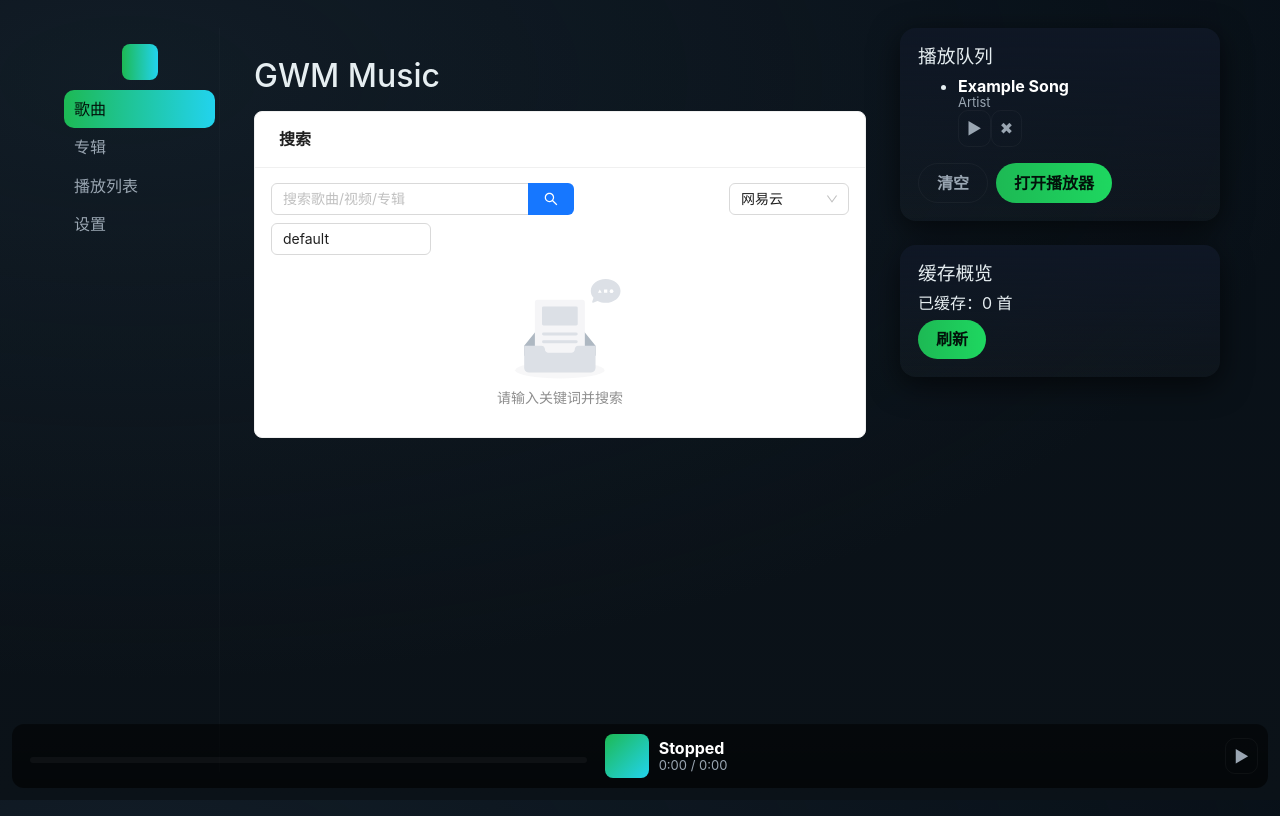
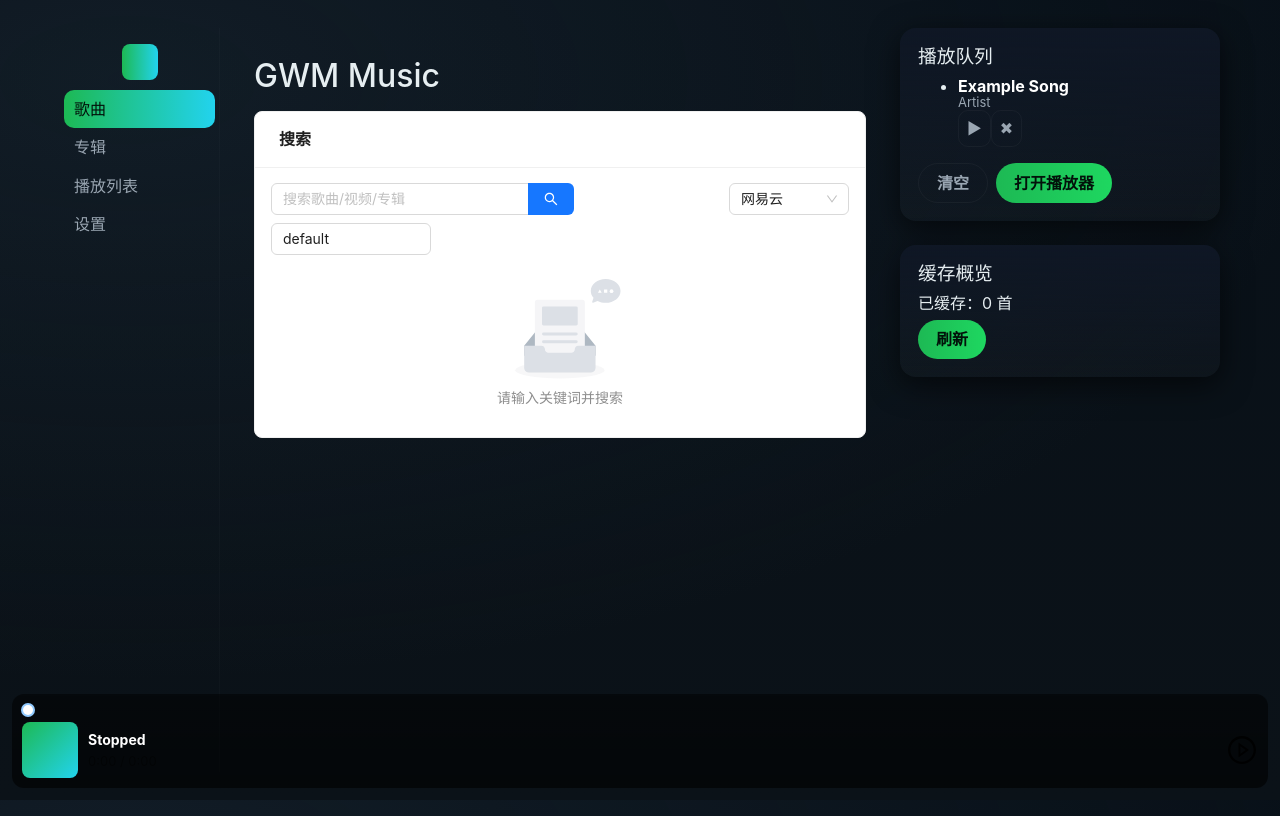
Before and after one commit to zhanggaolei001/GWMMusic, a React (Vite) app in the folder web/: page / in a window 1280 px wide. Built offline with nearby package versions, Linux system fonts and the light colour scheme.

Commit message:
refactor(web): Player to AntD controls (POC)

```diff
--- a/web/src/components/Player.tsx
+++ b/web/src/components/Player.tsx
@@ -1,4 +1,6 @@
-import React, { useEffect, useRef, useState, useImperativeHandle, forwardRef } from 'react';
+import React, { useEffect, useMemo, useRef, useState, useImperativeHandle, forwardRef } from 'react';
+import { Button, Slider, Space, Typography } from 'antd';
+import { PauseCircleOutlined, PlayCircleOutlined } from '@ant-design/icons';
 import { useAudio } from '../hooks/useAudio';
 
 type Props = {
@@ -18,6 +20,7 @@ export const Player = forwardRef<PlayerHandle, Props>(({ audioSrc, audioKey, onE
     const { audioRef, playing, progress, currentTime, duration, play: playAudio, pause, toggle, setSrc, seek } = useAudio(null);
     const lastPlaySrc = useRef<string | null>(null);
     const lastPlayAt = useRef<number>(0);
+    const [seekingValue, setSeekingValue] = useState<number | null>(null);
 
     // sync external audioSrc prop into hook
     useEffect(() => {
@@ -86,60 +89,9 @@ export const Player = forwardRef<PlayerHandle, Props>(({ audioSrc, audioKey, onE
         }
     }, [play, playAudio, pause]);
 
-    const onSeekClick = (e: React.MouseEvent<HTMLDivElement>) => {
-        const el = e.currentTarget as HTMLDivElement;
-        const rect = el.getBoundingClientRect();
-        const x = e.clientX - rect.left;
-        const pct = Math.max(0, Math.min(1, x / rect.width));
-        const seconds = (duration || 0) * pct;
-        seek(seconds);
-    };
-
-    // pointer drag / touch support
-    const dragging = useRef(false);
-    const progressRef = useRef<HTMLDivElement | null>(null);
-    const [showTooltip, setShowTooltip] = useState(false);
-    const [tooltipPct, setTooltipPct] = useState(0);
-    const [tooltipTime, setTooltipTime] = useState(0);
-    const lastSeekAt = useRef(0);
-    const onPointerDown = (e: React.PointerEvent<HTMLDivElement>) => {
-        const el = e.currentTarget as HTMLDivElement;
-        (e.target as Element).setPointerCapture?.(e.pointerId);
-        dragging.current = true;
-        const rect = el.getBoundingClientRect();
-        const x = e.clientX - rect.left;
-        const pct = Math.max(0, Math.min(1, x / rect.width));
-        const secs = (duration || 0) * pct;
-        setTooltipPct(pct);
-        setTooltipTime(secs);
-        setShowTooltip(true);
-        const now = Date.now();
-        if (now - lastSeekAt.current >= 50) { seek(secs); lastSeekAt.current = now; }
-    };
-    const onPointerMove = (e: React.PointerEvent<HTMLDivElement>) => {
-        if (!dragging.current) return;
-        const el = e.currentTarget as HTMLDivElement;
-        const rect = el.getBoundingClientRect();
-        const x = e.clientX - rect.left;
-        const pct = Math.max(0, Math.min(1, x / rect.width));
-        const secs = (duration || 0) * pct;
-        setTooltipPct(pct);
-        setTooltipTime(secs);
-        const now = Date.now();
-        if (now - lastSeekAt.current >= 50) { seek(secs); lastSeekAt.current = now; }
-    };
-    const onPointerUp = (e: React.PointerEvent<HTMLDivElement>) => {
-        dragging.current = false;
-        try { (e.target as Element).releasePointerCapture?.(e.pointerId); } catch (e) { }
-        // final seek to ensure precise position
-        const el = e.currentTarget as HTMLDivElement;
-        const rect = el.getBoundingClientRect();
-        const x = e.clientX - rect.left;
-        const pct = Math.max(0, Math.min(1, x / rect.width));
-        const secs = (duration || 0) * pct;
-        seek(secs);
-        setTimeout(() => setShowTooltip(false), 150);
-    };
+    const safeDuration = useMemo(() => (Number.isFinite(duration) && duration > 0 ? duration : 0), [duration]);
+    const sliderMax = safeDuration || 1;
+    const sliderValue = seekingValue !== null ? seekingValue : (Number.isFinite(currentTime) ? currentTime : 0);
 
     const formatTime = (t: number) => {
         if (!isFinite(t) || t <= 0) return '0:00';
@@ -157,20 +109,41 @@ export const Player = forwardRef<PlayerHandle, Props>(({ audioSrc, audioKey, onE
             <audio ref={audioRef} key={audioKey} controls={false} className="player-audio-hidden" />
 
             <div className="player-footer" role="region" aria-label="mini-player">
-                <div ref={progressRef} className="player-progress" style={{ height: 6, background: 'rgba(255,255,255,0.04)', borderRadius: 6, marginTop: 8, marginRight: 8 }} onClick={onSeekClick} onPointerDown={onPointerDown} onPointerMove={onPointerMove} onPointerUp={onPointerUp}>
-                    <div style={{ width: `${progress}%`, height: '100%', background: 'linear-gradient(90deg,var(--accent),var(--accent-2))', borderRadius: 6 }} />
-                    {showTooltip && (
-                        <div className="player-progress-tooltip" style={{ left: `${tooltipPct * 100}%` }}>{formatTime(tooltipTime)}</div>
-                    )}
-                </div>
-                <div className="player-art" style={{ width: 44, height: 44, borderRadius: 8, background: 'linear-gradient(135deg,var(--accent),var(--accent-2))' }} />
-                <div style={{ display: 'flex', flexDirection: 'column', flex: 1 }}>
-                    <div className="player-title">{currentTrack?.name || currentTrack?.raw?.name || (audioSrc ? 'Playing' : 'Stopped')}</div>
-                    <div className="player-sub small muted">{artistsText ?? (formatTime(currentTime) + ' / ' + formatTime(duration))}</div>
-                </div>
-                <div className="player-controls">
-                    <button className="action-btn" onClick={togglePlay} aria-label="toggle-play">{playing ? '⏸' : '▶'}</button>
-                </div>
+                <Space direction="vertical" size={6} style={{ flex: '1 1 auto' }}>
+                    <Slider
+                        className="player-slider"
+                        min={0}
+                        max={sliderMax}
+                        step={0.2}
+                        value={Math.max(0, Math.min(sliderMax, sliderValue))}
+                        tooltip={{ formatter: (v) => formatTime(Number(v || 0)) }}
+                        onChange={(v) => setSeekingValue(Number(v))}
+                        onChangeComplete={(v) => {
+                            const secs = Number(v || 0);
+                            setSeekingValue(null);
+                            seek(secs);
+                        }}
+                    />
+
+                    <div style={{ display: 'flex', alignItems: 'center', gap: 10 }}>
+                        <div className="player-art" aria-hidden />
+                        <div style={{ display: 'flex', flexDirection: 'column', flex: 1, minWidth: 0 }}>
+                            <Typography.Text className="player-title" ellipsis>
+                                {currentTrack?.name || currentTrack?.raw?.name || (audioSrc ? 'Playing' : 'Stopped')}
+                            </Typography.Text>
+                            <Typography.Text className="player-sub" type="secondary" ellipsis>
+                                {artistsText ?? (formatTime(currentTime) + ' / ' + formatTime(duration))}
+                            </Typography.Text>
+                        </div>
+                        <Button
+                            className="player-toggle"
+                            onClick={togglePlay}
+                            aria-label="toggle-play"
+                            type="text"
+                            icon={playing ? <PauseCircleOutlined /> : <PlayCircleOutlined />}
+                        />
+                    </div>
+                </Space>
             </div>
         </>
     );
--- a/web/src/styles/player.css
+++ b/web/src/styles/player.css
@@ -1,23 +1,9 @@
-/* Player styles */
+/* Player styles (POC: Player UI migrated to AntD) */
 .player-full.card {
     background: linear-gradient(180deg, var(--card), rgba(255, 255, 255, 0.02));
     padding: 12px;
     border-radius: calc(var(--radius-lg) - 4px);
     box-shadow: 0 6px 18px rgba(0, 0, 0, 0.5);
-}
-
-.player-progress {
-    height: 6px;
-    background: rgba(255, 255, 255, 0.04);
-    border-radius: 6px;
-    margin-top: 8px;
-}
-
-.player-progress>div {
-    width: 0%;
-    height: 100%;
-    border-radius: 6px;
-    background: linear-gradient(90deg, var(--accent), var(--accent-2));
 }
 
 /* visually hide audio element but keep it accessible for playback/control */
@@ -52,40 +38,7 @@
     height: 56px;
     border-radius: 8px;
     overflow: hidden;
-}
-
-.player-controls {
-    display: flex;
-    align-items: center;
-    gap: 8px;
-}
-
-.player-footer .player-progress {
-    flex: 1 1 auto;
-    margin-left: 8px;
-    margin-right: 8px;
-}
-
-.player-footer .player-progress {
-    cursor: pointer;
-    touch-action: pan-x;
-}
-
-.player-progress-tooltip {
-    position: absolute;
-    transform: translate(-50%, -120%);
-    background: rgba(0, 0, 0, 0.85);
-    color: #fff;
-    padding: 6px 8px;
-    border-radius: 6px;
-    font-size: 12px;
-    white-space: nowrap;
-    top: -6px;
-    z-index: 220;
-}
-
-.seek {
-    flex: 1
+    background: linear-gradient(135deg, var(--accent), var(--accent-2));
 }
 
 .player-title {
@@ -96,6 +49,16 @@
 .player-sub {
     font-size: 13px;
     color: var(--muted)
+}
+
+/* AntD slider inside dark footer: keep it compact */
+.player-slider {
+    margin: 0 6px;
+}
+
+.player-toggle {
+    font-size: 28px;
+    line-height: 1;
 }
 
 @media (max-width: 900px) {
--- a/web/tsconfig.json
+++ b/web/tsconfig.json
@@ -17,7 +17,9 @@
         "noFallthroughCasesInSwitch": true,
         "forceConsistentCasingInFileNames": true,
         "resolveJsonModule": true,
-        "types": ["vitest/globals"]
+        "types": [
+            "vitest/globals"
+        ]
     },
     "include": [
         "src"
```
Also changed, not shown: web/package.json (+32 -1 lines).
